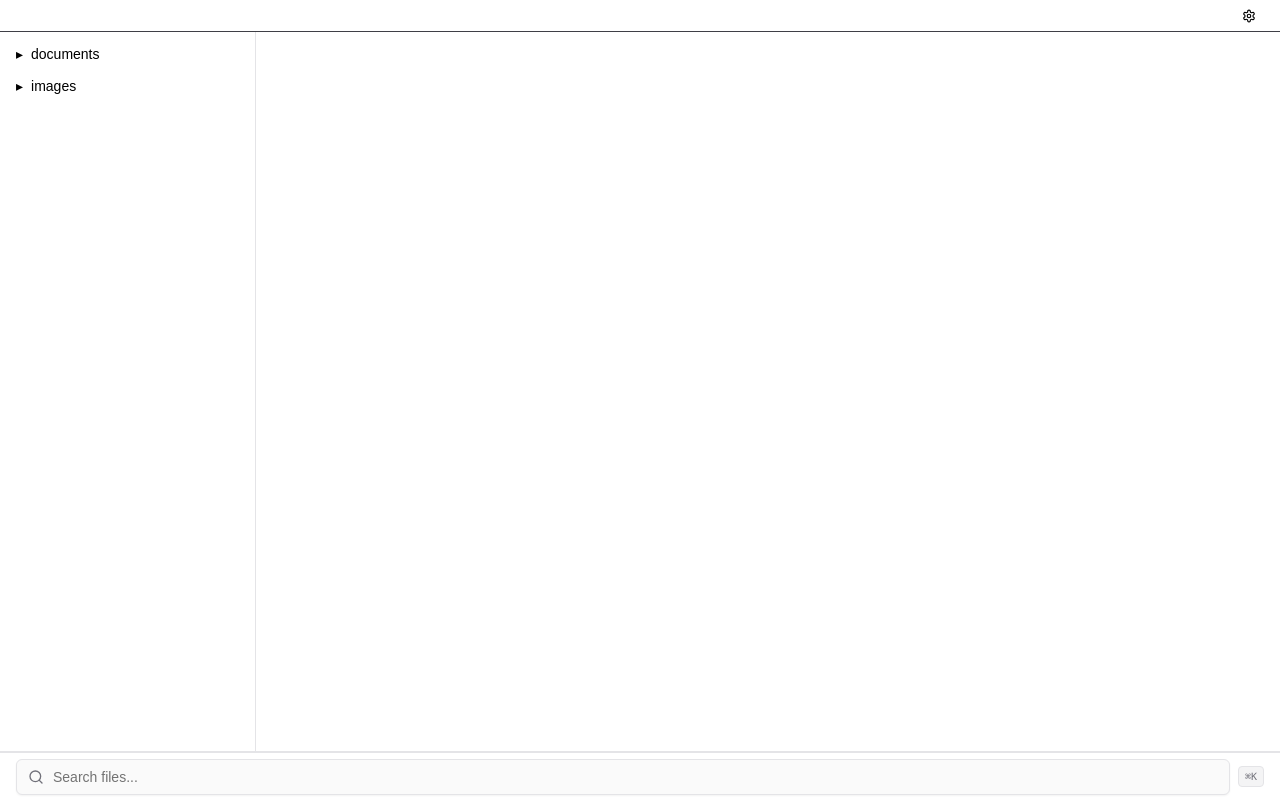
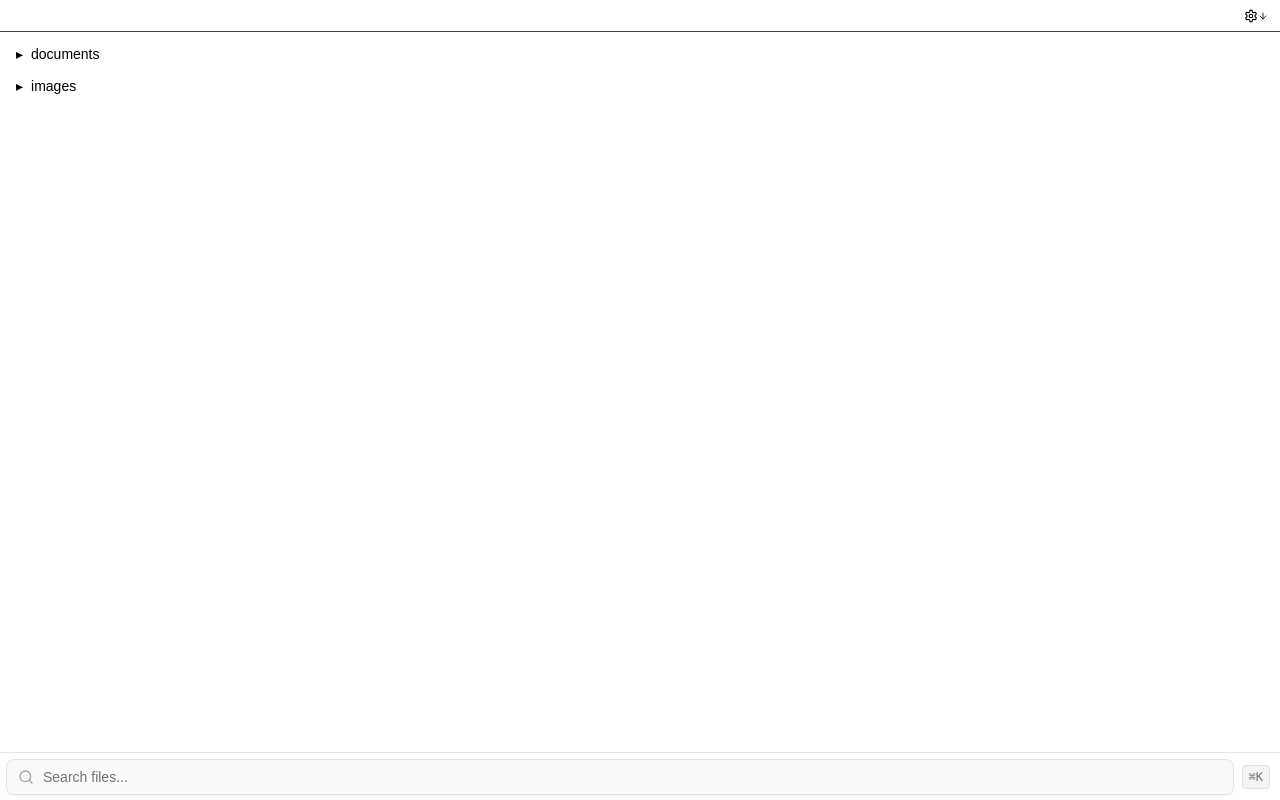
Before and after one commit to abhi-arya1/siftai, a Next.js app: page / in a window 1280 px wide. Built offline with nearby package versions, Linux system fonts and the light colour scheme.

Commit message:
reworked some of the layout

```diff
--- a/app/page.tsx
+++ b/app/page.tsx
@@ -10,6 +10,7 @@ import {
   Slack,
   CheckIcon,
   ArrowUpRight,
+  ArrowDown,
 } from "lucide-react";
 import { ScrollArea } from "@/components/ui/scroll-area";
 import { Input } from "@/components/ui/input";
@@ -60,9 +61,6 @@ const FileExplorer = () => {
     useState(false);
   const [ghToken, setGhToken] = useState<string | null>(null);
 
-  // Handle system theme changes
-  const [systemTheme, setSystemTheme] = useState<"light" | "dark">("dark");
-
   const handleGitHubOauth = async () => {
     invoke("gh_oauth")
       .then((res) => {
@@ -97,7 +95,6 @@ const FileExplorer = () => {
   useEffect(() => {
     // Set initial theme
     const mediaQuery = window.matchMedia("(prefers-color-scheme: dark)");
-    setSystemTheme(mediaQuery.matches ? "dark" : "light");
 
     // Listen for theme changes
     const handler = (e: MediaQueryListEvent) =>
@@ -133,10 +130,13 @@ const FileExplorer = () => {
   return (
     <div className="h-screen flex flex-col bg-white dark:bg-muted text-black dark:text-white">
       {/* SETTINGS MODAL */}
-      <div className="h-8 border-b border-zinc-700 flex justify-end items-center px-4">
+      <div className="h-8 border-b border-zinc-700 flex justify-end items-center px-2">
         <Menu>
-          <Menu.Button className="p-2 rounded-lg hover:drop-shadow-xl">
-            <Settings size={14} />
+          <Menu.Button className="pl-2 rounded-lg hover:drop-shadow-xl">
+            <div className="flex items-center flex-row gap-x-0.75 p-1 rounded-md bg-white bg-muted hover:bg-gray-100 dark:hover:bg-white/10 transition-colors duration-150 ease-in-out">
+              <Settings size={14} />
+              <ArrowDown size={10} />
+            </div>
           </Menu.Button>
           <Transition
             as={Fragment}
@@ -147,7 +147,7 @@ const FileExplorer = () => {
             leaveFrom="transform opacity-100 scale-100"
             leaveTo="transform opacity-0 scale-95"
           >
-            <Menu.Items className="absolute right-0 mt-20 w-56 origin-top-right rounded-xl border border-gray-200 dark:border-white/5 bg-white dark:bg-muted p-1 text-sm/6 text-gray-800 dark:text-white shadow-lg ring-1 ring-black ring-opacity-5 focus:outline-none">
+            <Menu.Items className="absolute right-2 mt-20 w-56 origin-top-right rounded-xl border border-gray-200 dark:border-white/5 bg-white dark:bg-muted p-1 text-sm/6 text-gray-800 dark:text-white shadow-lg ring-1 ring-black ring-opacity-5 focus:outline-none">
               <Menu.Item>
                 {({ active }) => (
                   <button
@@ -213,7 +213,7 @@ const FileExplorer = () => {
       {/* Main content area */}
       <div className="flex-1 flex overflow-hidden">
         {/* File tree view */}
-        <ScrollArea className="w-64 border-r p-2 dark:border-muted-foreground border-zinc-200">
+        <ScrollArea className="w-64 p-2">
           <FileTree
             files={mockFiles}
             onFileSelect={setSelectedFile}
@@ -226,11 +226,7 @@ const FileExplorer = () => {
           {selectedFile && (
             <div className="text-sm">
               <h2 className="font-medium">{selectedFile.name}</h2>
-              <p
-                className={
-                  systemTheme === "dark" ? "text-zinc-400" : "text-zinc-600"
-                }
-              >
+              <p className="dark:text-zinc-400 text-zinc-600">
                 Type: {selectedFile.type}
               </p>
             </div>
@@ -239,12 +235,7 @@ const FileExplorer = () => {
       </div>
 
       {/* Bottom section */}
-      <div
-        className={cn(
-          "relative border-t",
-          systemTheme === "dark" ? "border-zinc-700" : "border-zinc-200",
-        )}
-      >
+      <div className="relative dark:border-muted-foreground">
         {/* Command Palette */}
         <Menu as="div" className="absolute right-4 bottom-full mb-2">
           <Transition
@@ -259,12 +250,7 @@ const FileExplorer = () => {
           >
             <Menu.Items
               static
-              className={cn(
-                "w-[280px] origin-bottom rounded-lg border p-1 text-sm shadow-lg focus:outline-none",
-                systemTheme === "dark"
-                  ? "bg-zinc-800 border-zinc-700 text-white"
-                  : "bg-white border-zinc-200 text-zinc-900",
-              )}
+              className="w-[280px] origin-bottom rounded-lg border p-1 text-sm items-center shadow-lg border border-gray-200 dark:border-white/5 focus:outline-none dark:bg-muted bg-white dark:text-white text-zinc-900"
             >
               <div className="px-3 py-2 text-xs font-medium opacity-50">
                 Actions for {selectedFile?.name}
@@ -274,20 +260,13 @@ const FileExplorer = () => {
                   <Menu.Item key={action.id}>
                     {({ active }) => (
                       <button
-                        className={`group flex w-full justify-between gap-2 rounded-lg py-1.5 px-3 ${
+                        className={`group flex w-full justify-between gap-2 items-center rounded-lg py-1.5 px-3 ${
                           active ? "bg-gray-100 dark:bg-white/10" : ""
                         } hover:bg-gray-100 dark:hover:bg-white/10 transition-colors duration-150 ease-in-out`}
                         onClick={() => handleMenuAction(action.id)}
                       >
                         <span className="justify-start">{action.label}</span>
-                        <kbd
-                          className={cn(
-                            "px-1.5 py-0.5 text-[10px] font-medium rounded border",
-                            systemTheme === "dark"
-                              ? "bg-zinc-700 border-zinc-600 text-zinc-400"
-                              : "bg-zinc-100 border-zinc-200 text-zinc-500",
-                          )}
-                        >
+                        <kbd className="px-1.5 py-0.5 text-[10px] font-medium rounded border dark:bg-muted dark:border-muted-foreground dark:text-white bg-zinc-100 border-zinc-200 text-zinc-500">
                           {action.shortcut}
                         </kbd>
                       </button>
@@ -324,33 +303,18 @@ const FileExplorer = () => {
         </div> */}
 
         {/* Search bar */}
-        <div
-          className={cn(
-            "h-12 px-4 border-t flex items-center gap-2",
-            systemTheme === "dark" ? "border-zinc-700" : "border-zinc-200",
-          )}
-        >
+        <div className="h-12 border-t flex px-1.5 items-center gap-2">
           <div className="relative flex-1">
-            <Search
-              className={cn(
-                "absolute left-3 top-1/2 -translate-y-1/2 h-4 w-4",
-                systemTheme === "dark" ? "text-zinc-400" : "text-zinc-500",
-              )}
-            />
+            <Search className="absolute left-3 top-1/2 -translate-y-1/2 h-4 w-4 text-zinc-400" />
             <Input
               type="text"
               placeholder="Search files..."
               value={searchQuery}
               onChange={(e) => setSearchQuery(e.target.value)}
-              className={cn(
-                "w-full pl-9",
-                systemTheme === "dark"
-                  ? "bg-zinc-800 border-zinc-700"
-                  : "bg-zinc-50 border-zinc-200",
-              )}
+              className="w-full pl-9 dark:bg-zinc-800 dark:border-zinc-700 bg-zinc-50 border-zinc-200 rounded-lg text-zinc-500 dark:text-zinc-400 focus:ring-0 focus:border-zinc-200 dark:focus:border-zinc-700"
             />
           </div>
-          <kbd className="px-1.5 py-0.5 text-[10px] font-medium rounded border dark:bg-zinc-800 bg-zinc-100 border-zinc-200 text-zinc-500 dark:border-zinc-700 dark:text-zinc-400">
+          <kbd className="px-1.5 py-0.5 mr-1 text-[12px] font-medium rounded border dark:bg-zinc-800 bg-zinc-100 border-zinc-200 text-zinc-500 dark:border-zinc-700 dark:text-zinc-400">
             ⌘K
           </kbd>
         </div>
--- a/src-tauri/tauri.conf.json
+++ b/src-tauri/tauri.conf.json
@@ -59,7 +59,8 @@
         "height": 600,
         "resizable": true,
         "title": "sift",
-        "width": 800
+        "width": 800,
+        "decorations": true
       }
     ]
   }
```
